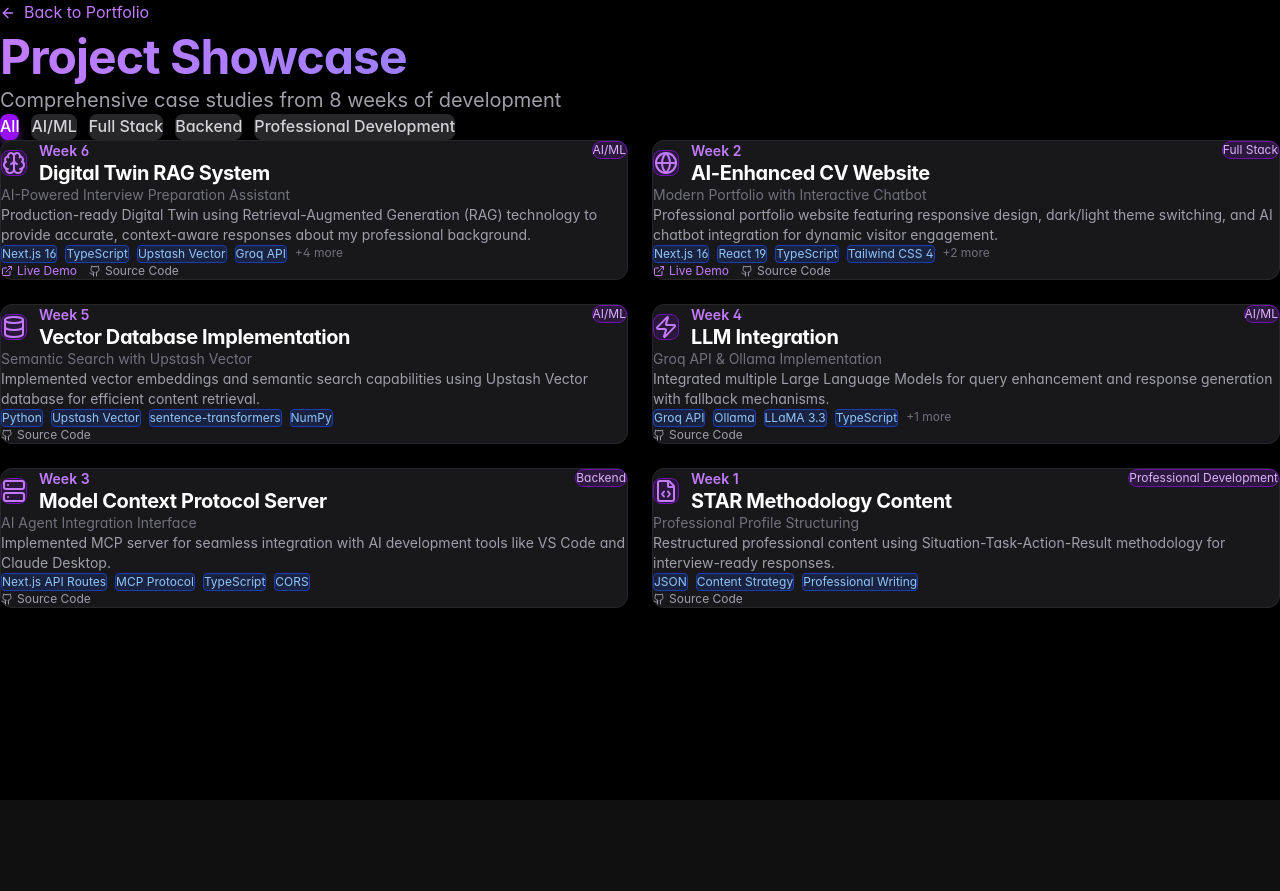
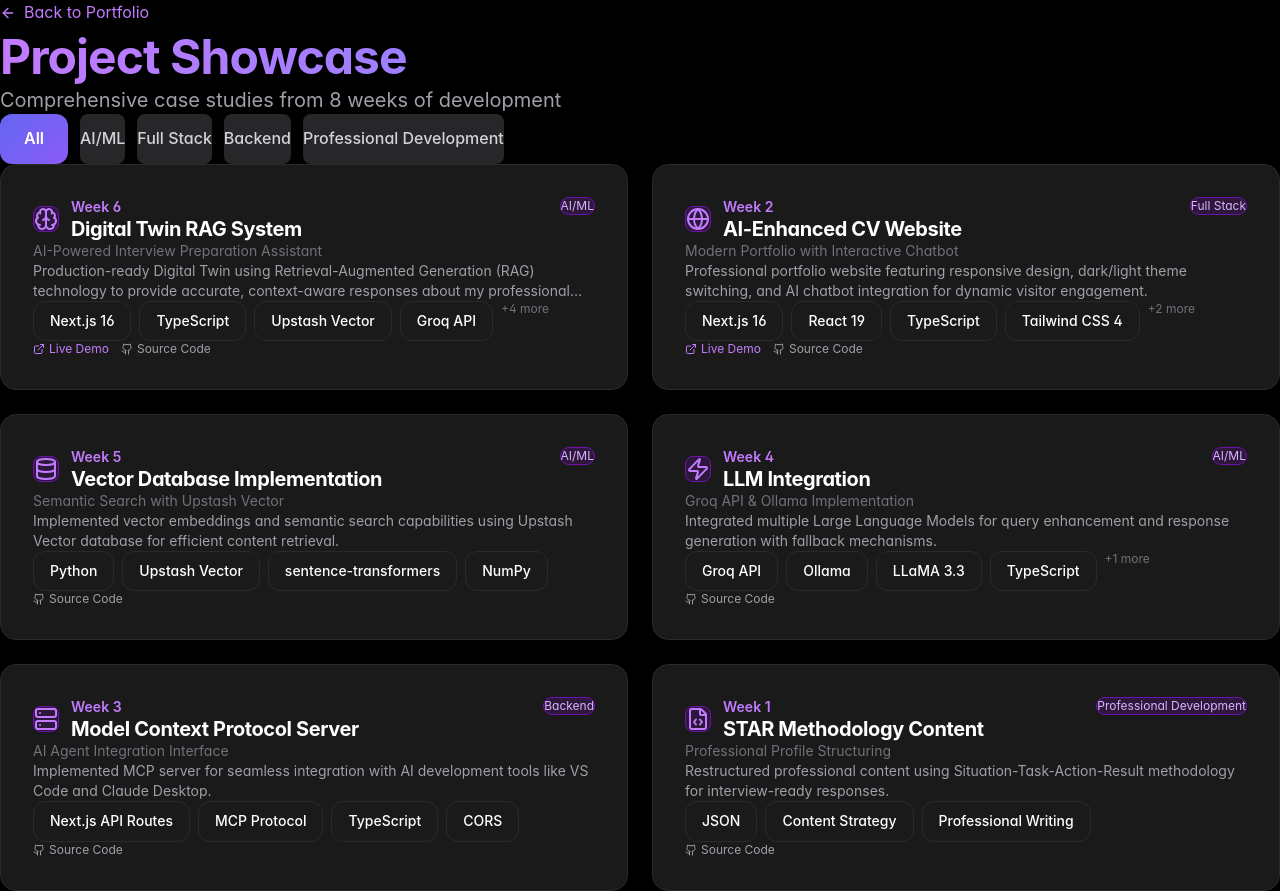
Before and after one commit to cdrcrmss/digital-twin-workshop, a Next.js app in the folder my-portfolio/: page /projects in a window 1280 px wide. Before the commit the page ends 800 px from the top, so only its background shows below. Built offline with nearby package versions, Linux system fonts and the light colour scheme.

Commit message:
Apply professional design to projects page: Use new CSS classes

```diff
--- a/my-portfolio/app/projects/page.tsx
+++ b/my-portfolio/app/projects/page.tsx
@@ -230,7 +230,7 @@ export default function ProjectsPage() {
                 onClick={() => setSelectedCategory(cat)}
                 className={`px-5 py-2 rounded-lg font-medium transition-all ${
                   selectedCategory === cat
-                    ? 'bg-purple-600 text-white shadow-lg shadow-purple-500/50'
+                    ? 'btn-primary'
                     : 'bg-zinc-800 light:bg-zinc-200 text-zinc-300 light:text-zinc-700 hover:bg-zinc-700 light:hover:bg-zinc-300'
                 }`}
               >
@@ -246,7 +246,7 @@ export default function ProjectsPage() {
             <div
               key={project.id}
               onClick={() => setSelectedProject(project)}
-              className="bg-zinc-900 light:bg-zinc-100 rounded-xl p-6 border border-zinc-800 light:border-zinc-300 hover:border-purple-500 transition-all cursor-pointer group hover:shadow-xl hover:shadow-purple-500/20"
+              className="project-card cursor-pointer group"
             >
               <div className="flex items-start justify-between mb-4">
                 <div className="flex items-center gap-3">
@@ -274,7 +274,7 @@ export default function ProjectsPage() {
                 {project.technologies.slice(0, 4).map((tech) => (
                   <span
                     key={tech}
-                    className="text-xs px-2 py-1 bg-blue-900/30 text-blue-300 rounded border border-blue-800"
+                    className="skill-badge"
                   >
                     {tech}
                   </span>
@@ -307,8 +307,8 @@ export default function ProjectsPage() {
         {/* Project Detail Modal */}
         {selectedProject && (
           <div className="fixed inset-0 bg-black/80 backdrop-blur-sm z-50 flex items-center justify-center p-6">
-            <div className="bg-zinc-900 light:bg-white rounded-xl max-w-4xl w-full max-h-[90vh] overflow-y-auto border border-zinc-800 light:border-zinc-300">
-              <div className="sticky top-0 bg-zinc-900 light:bg-white border-b border-zinc-800 light:border-zinc-300 p-6 flex justify-between items-start">
+            <div className="card max-w-4xl w-full max-h-[90vh] overflow-y-auto">
+              <div className="sticky top-0 card border-b border-zinc-800 light:border-zinc-300 p-6 flex justify-between items-start">
                 <div>
                   <div className="flex items-center gap-3 mb-2">
                     <div className="p-4 bg-purple-900/30 border border-purple-800 rounded-xl">
@@ -355,7 +355,7 @@ export default function ProjectsPage() {
                     {selectedProject.technologies.map((tech) => (
                       <span
                         key={tech}
-                        className="px-3 py-1 bg-blue-900/30 text-blue-300 rounded-lg border border-blue-800 text-sm"
+                        className="skill-badge"
                       >
                         {tech}
                       </span>
@@ -396,7 +396,7 @@ export default function ProjectsPage() {
                       href={selectedProject.liveUrl}
                       target="_blank"
                       rel="noopener noreferrer"
-                      className="flex items-center gap-2 px-6 py-3 bg-purple-600 hover:bg-purple-700 rounded-lg transition-colors"
+                      className="btn-primary flex items-center gap-2"
                     >
                       <ExternalLink className="w-4 h-4" />
                       View Live Demo
@@ -407,7 +407,7 @@ export default function ProjectsPage() {
                       href={selectedProject.githubUrl}
                       target="_blank"
                       rel="noopener noreferrer"
-                      className="flex items-center gap-2 px-6 py-3 bg-zinc-800 light:bg-zinc-200 hover:bg-zinc-700 light:hover:bg-zinc-300 rounded-lg transition-colors"
+                      className="btn-secondary flex items-center gap-2"
                     >
                       <Github className="w-4 h-4" />
                       View Source
```
